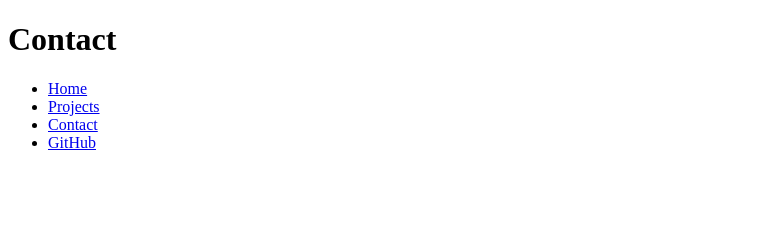
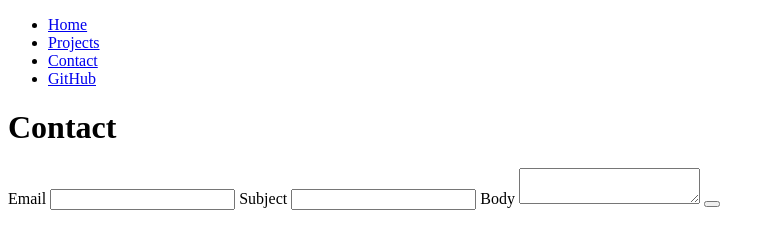
Before and after one commit to ccnguyen106/portfolio, a plain HTML site: page contact/index.html in a window 1280 px wide. Shown: the whole page, without its empty margins (0-774 px from the left). Drawn offline with Linux system fonts and the light colour scheme.

Commit message:
Added contact form

```diff
--- a/contact/index.html
+++ b/contact/index.html
@@ -6,7 +6,6 @@
     <title>Christopher's Contact</title>
 </head>
 <body>
-    <h1>Contact</h1>
     <nav>
         <ul>
             <li><a href="../index.html">Home</a></li>
@@ -15,5 +14,21 @@
             <li><a href="https://github.com/ccnguyen106" target="_blank">GitHub</a></li>
         </ul>
     </nav>
+
+    <h1>Contact</h1>
+    <form action="mailto:chn058@ucsd.edu" method="POST" enctype="text/plain">
+        <label>
+            Email
+            <input name="email" type="email">
+        </label>
+        <label>
+            Subject
+            <input name="subject">
+        </label>
+        <label>
+            Body
+            <textarea name="body"></textarea>
+        </label>
+        <button type="submit"></button>
 </body>
 </html>
```
